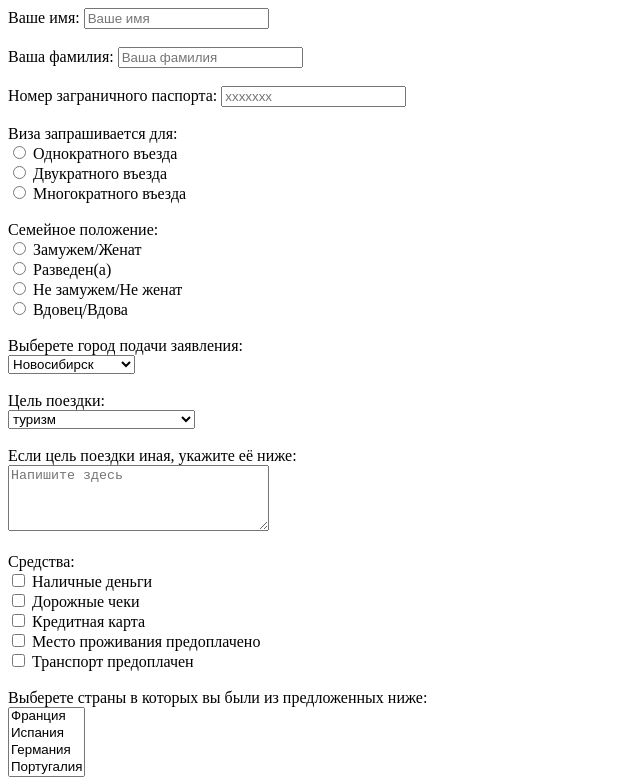
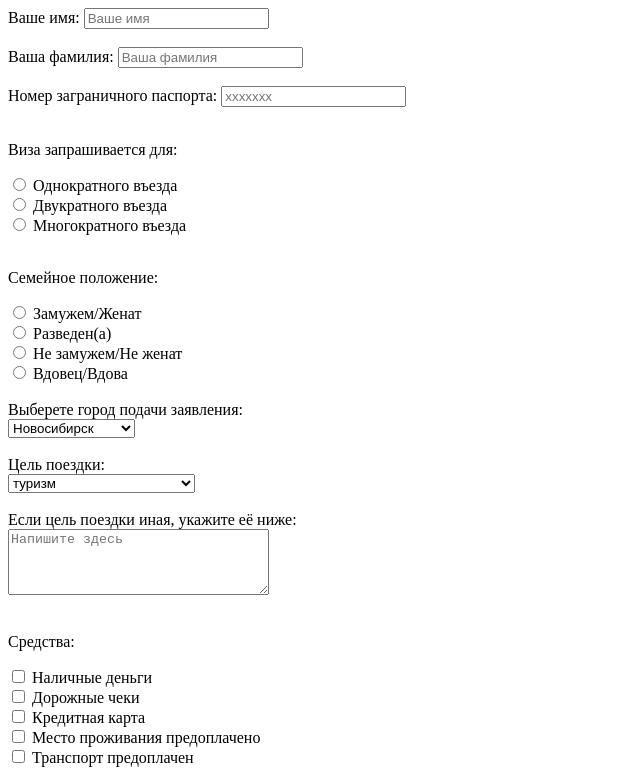
Before and after one commit to tonyavoropaeva/WebCourse2024, a plain HTML site: page Html/form1.html in a window 1280 px wide. Shown: the top 782 px of the page, without its empty margins (0-640 px from the left). Drawn offline with Linux system fonts and the light colour scheme.

Commit message:
выполнила задачу Html

```diff
--- a/Html/form1.html
+++ b/Html/form1.html
@@ -24,27 +24,37 @@
     <br>
     <br>
 
+
+    <p> Виза запрашивается для:</p>
     <label>
-        Виза запрашивается для:
-        <br>
         <input type="radio" name="entry"> Однократного въезда
-        <br>
+    </label>
+    <br>
+    <label>
         <input type="radio" name="entry"> Двукратного въезда
-        <br>
+    </label>
+    <br>
+    <label>
         <input type="radio" name="entry"> Многократного въезда
     </label>
     <br>
     <br>
 
+
+    <p>Семейное положение:</p>
     <label>
-        Семейное положение:
-        <br>
         <input type="radio" name="family_status"> Замужем/Женат
-        <br>
+    </label>
+    <br>
+    <label>
         <input type="radio" name="family_status"> Разведен(а)
-        <br>
+    </label>
+    <br>
+    <label>
         <input type="radio" name="family_status"> Не замужем/Не женат
-        <br>
+    </label>
+    <br>
+    <label>
         <input type="radio" name="family_status"> Вдовец/Вдова
     </label>
     <br>
@@ -88,17 +98,25 @@
     <br>
     <br>
 
+
+    <p>Средства:</p>
     <label>
-        Средства:
-        <br>
         <input type="checkbox"> Наличные деньги
-        <br>
+    </label>
+    <br>
+    <label>
         <input type="checkbox"> Дорожные чеки
-        <br>
+    </label>
+    <br>
+    <label>
         <input type="checkbox"> Кредитная карта
-        <br>
+    </label>
+    <br>
+    <label>
         <input type="checkbox"> Место проживания предоплачено
-        <br>
+    </label>
+    <br>
+    <label>
         <input type="checkbox"> Транспорт предоплачен
     </label>
     <br>
```
Also changed, not shown: Html/form2.html (+14 -7 lines).
